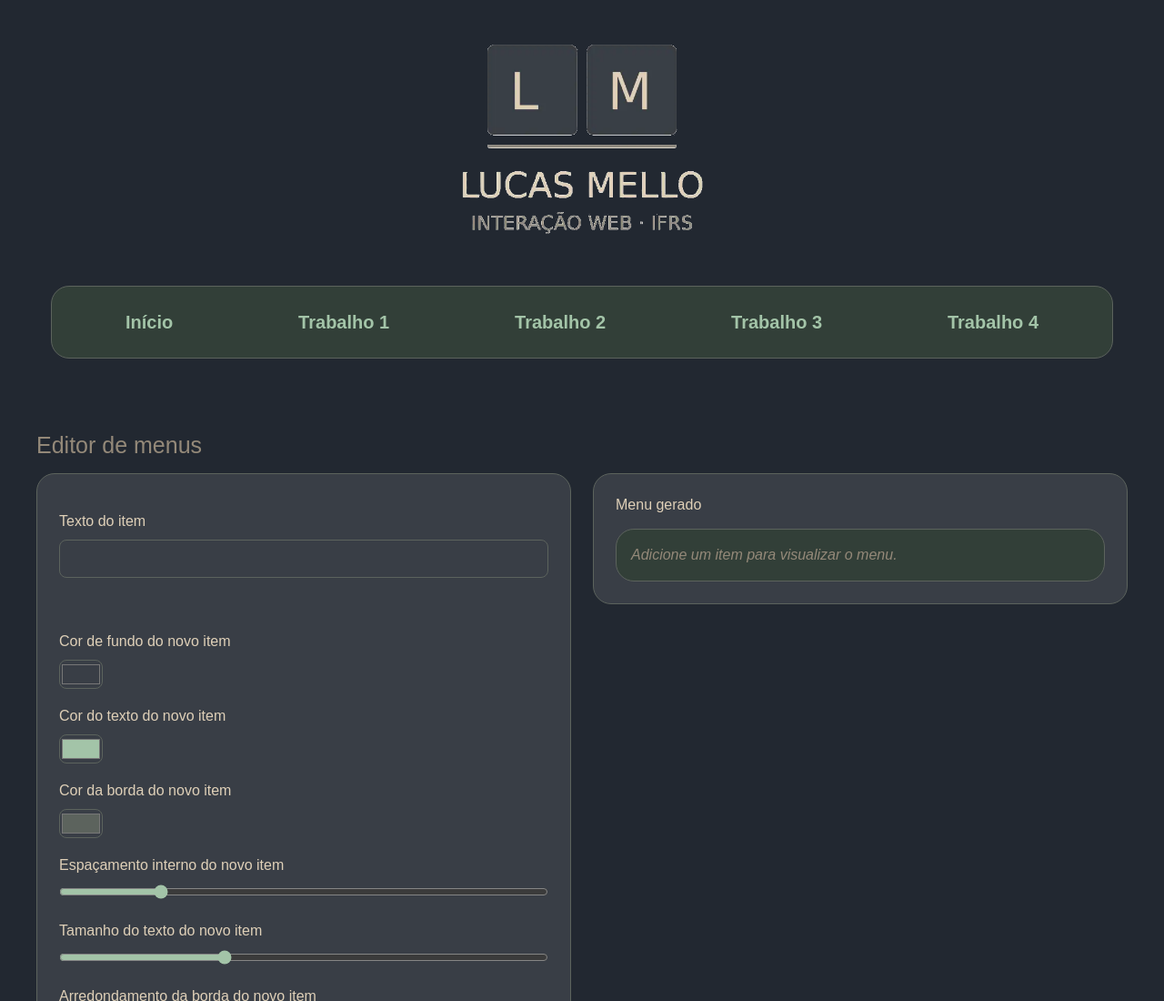
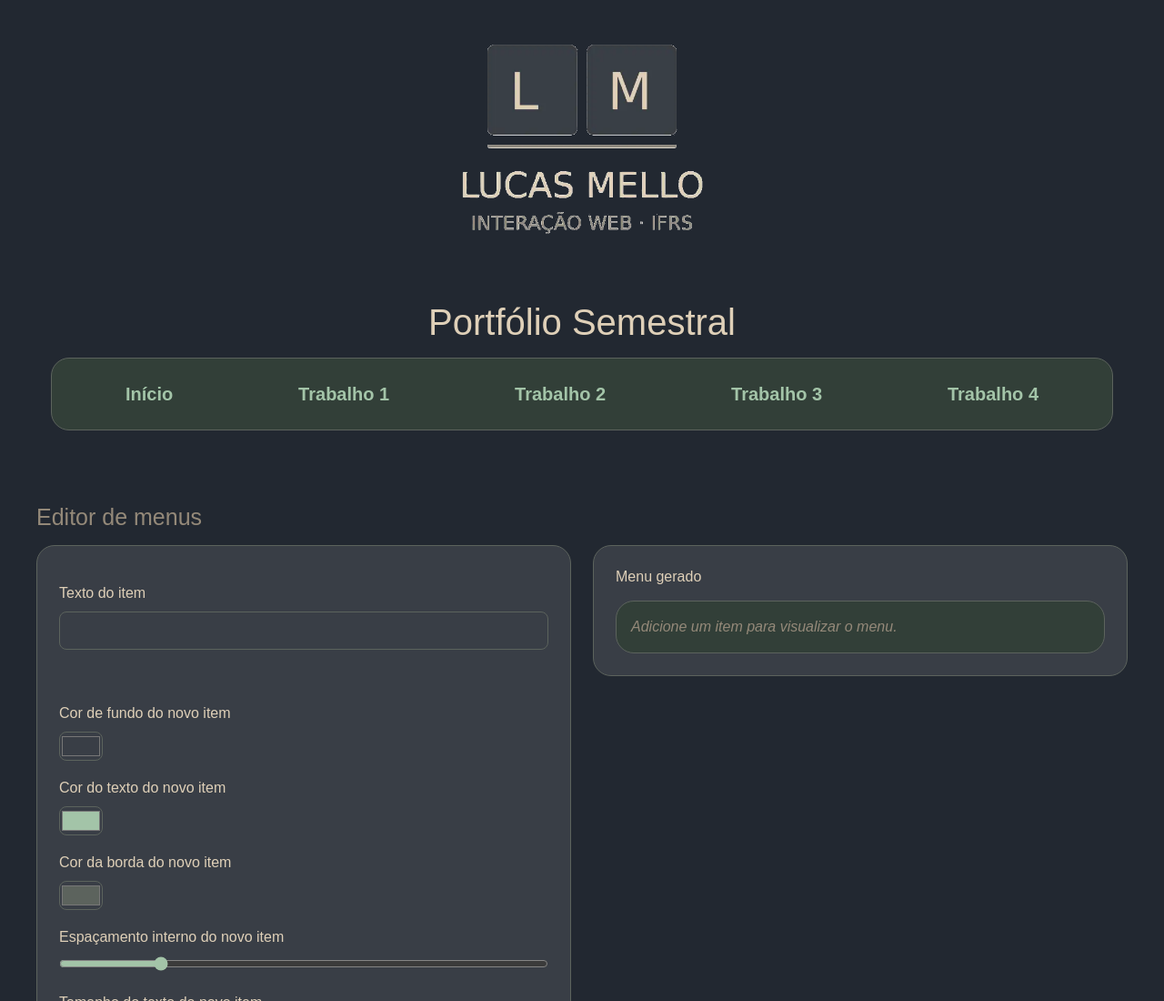
Before and after one commit to lucasmmello03/Trabalho-01-DI, a plain HTML site: page editor.html in a window 1280 px wide. Shown: the top 1100 px of the page at 91% size. Drawn offline with Linux system fonts and the light colour scheme; a web font is replaced by a local one.

Commit message:
change header

```diff
--- a/editor.html
+++ b/editor.html
@@ -19,7 +19,9 @@
 
 <body>
 
-    <meu-header></meu-header>
+    <meu-header>
+        <h1 id="titulo_destaque">Portfólio Semestral</h1>
+    </meu-header>
 
     <main>
         <section class="editor">
```
Also changed, not shown: index.html (+3 -1 lines), trabalho2.html (+3 -1 lines), trabalho3.html (+3 -1 lines), trabalho4.html (+3 -1 lines).
